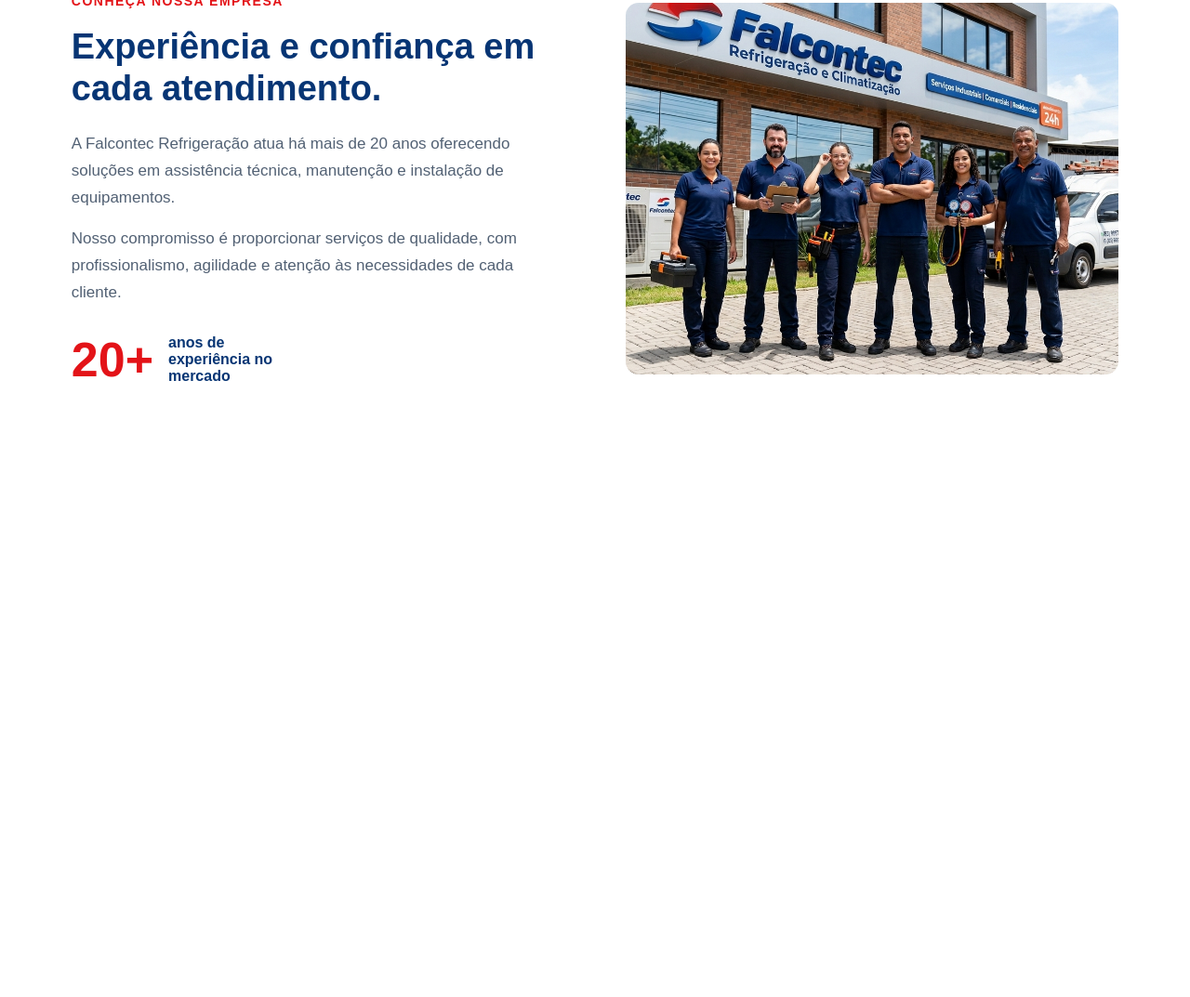
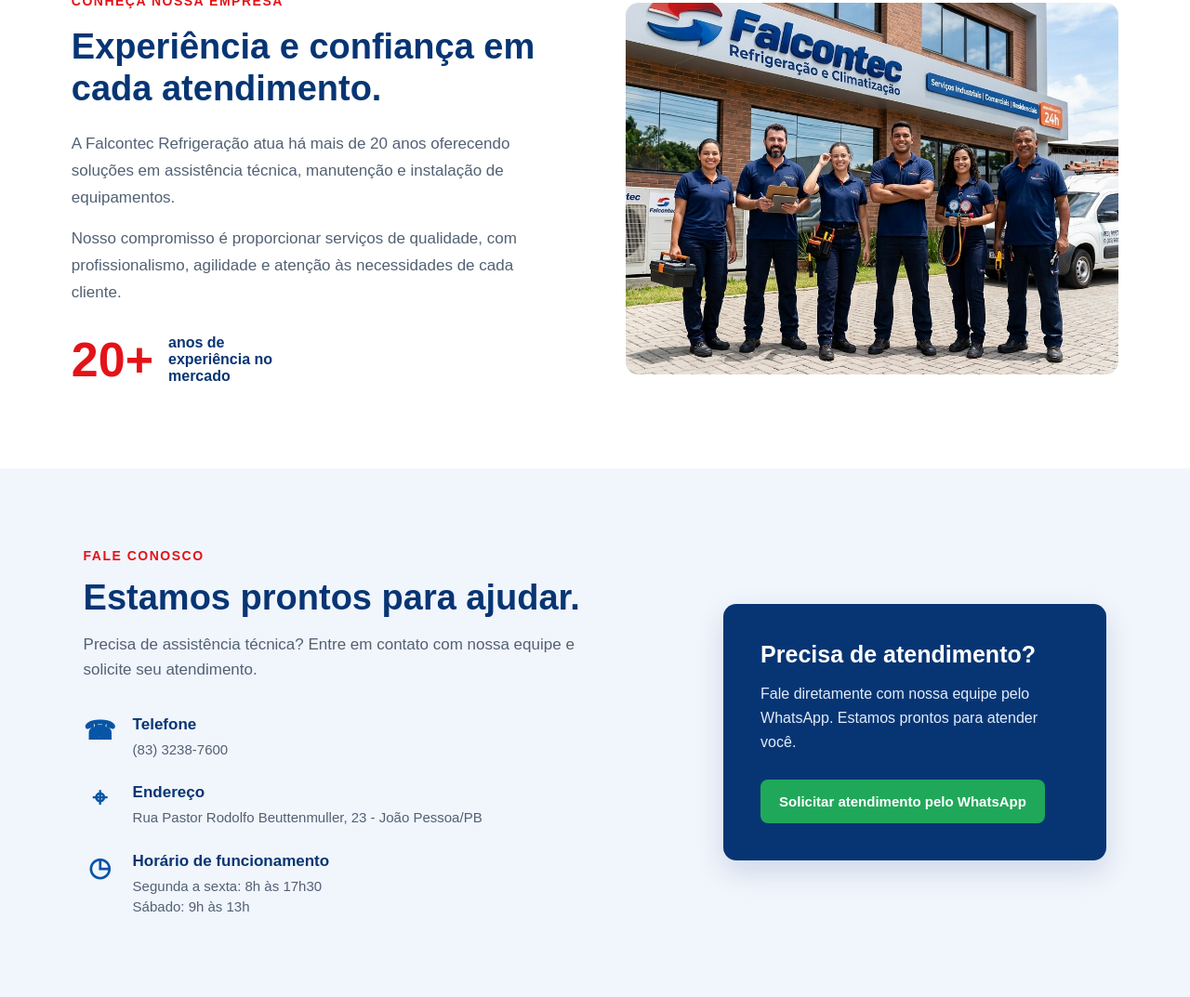
Before and after one commit to CoutinhoGustta/Projeto_Final_FrontEnd, a plain HTML site: page FalconTec/index.html in a window 1280 px wide. Shown: the part 1614-2687 px from the top of the page at 93% size. Before the commit the page ends 2118 px from the top, so only its background shows below. Drawn offline with Linux system fonts and the light colour scheme.

Commit message:
Adicionando O Fale Conosco

```diff
--- a/FalconTec/css/style.css
+++ b/FalconTec/css/style.css
@@ -557,3 +557,121 @@ header {
     height: 300px;
   }
 }
+
+/* ==============================
+   CONTATO
+============================== */
+
+.contato {
+  background-color: #f1f5fc;
+  padding: 85px 7%;
+
+  display: grid;
+  grid-template-columns: 1.2fr 0.8fr;
+  align-items: center;
+  gap: 70px;
+}
+
+.contato-tag {
+  color: var(--vermelho);
+  font-size: 14px;
+  font-weight: bold;
+  letter-spacing: 1.5px;
+}
+
+.contato-conteudo h2 {
+  color: var(--azul-escuro);
+  font-size: 38px;
+  margin: 15px 0;
+}
+
+.contato-conteudo > p {
+  color: #526174;
+  font-size: 17px;
+  line-height: 1.6;
+  max-width: 550px;
+}
+
+.contato-informacoes {
+  display: grid;
+  gap: 25px;
+  margin-top: 35px;
+}
+
+.contato-item {
+  display: flex;
+  align-items: flex-start;
+  gap: 18px;
+}
+
+.contato-icone {
+  color: var(--azul-principal);
+  font-size: 28px;
+  font-weight: bold;
+  width: 35px;
+  text-align: center;
+}
+
+.contato-item h3 {
+  color: var(--azul-escuro);
+  font-size: 17px;
+  margin-bottom: 6px;
+}
+
+.contato-item p {
+  color: #526174;
+  font-size: 15px;
+  line-height: 1.5;
+}
+
+.contato-card {
+  background-color: var(--azul-escuro);
+  color: white;
+  padding: 40px;
+  border-radius: 14px;
+  box-shadow: 0 12px 30px rgba(7, 53, 116, 0.15);
+}
+
+.contato-card h3 {
+  font-size: 25px;
+  margin-bottom: 15px;
+}
+
+.contato-card p {
+  color: #e3edfa;
+  font-size: 16px;
+  line-height: 1.6;
+  margin-bottom: 28px;
+}
+
+.btn-whatsapp {
+  display: inline-block;
+  background-color: #20a85a;
+  color: white;
+  padding: 15px 20px;
+  border-radius: 8px;
+  font-weight: bold;
+  font-size: 15px;
+  text-align: center;
+  transition: 0.2s;
+}
+
+.btn-whatsapp:hover {
+  background-color: #168447;
+}
+
+@media (max-width: 760px) {
+  .contato {
+    grid-template-columns: 1fr;
+    gap: 40px;
+    padding: 60px 7%;
+  }
+
+  .contato-conteudo h2 {
+    font-size: 32px;
+  }
+
+  .contato-card {
+    padding: 30px;
+  }
+}
--- a/FalconTec/index.html
+++ b/FalconTec/index.html
@@ -198,6 +198,64 @@
           />
         </div>
       </section>
+
+      <section class="contato" id="contato">
+        <div class="contato-conteudo">
+          <span class="contato-tag">FALE CONOSCO</span>
+
+          <h2>Estamos prontos para ajudar.</h2>
+
+          <p>
+            Precisa de assistência técnica? Entre em contato com nossa equipe e
+            solicite seu atendimento.
+          </p>
+
+          <div class="contato-informacoes">
+            <div class="contato-item">
+              <span class="contato-icone" aria-hidden="true">☎</span>
+              <div>
+                <h3>Telefone</h3>
+                <p>(83) 3238-7600</p>
+              </div>
+            </div>
+
+            <div class="contato-item">
+              <span class="contato-icone" aria-hidden="true">⌖</span>
+              <div>
+                <h3>Endereço</h3>
+                <p>Rua Pastor Rodolfo Beuttenmuller, 23 - João Pessoa/PB</p>
+              </div>
+            </div>
+
+            <div class="contato-item">
+              <span class="contato-icone" aria-hidden="true">◷</span>
+              <div>
+                <h3>Horário de funcionamento</h3>
+                <p>Segunda a sexta: 8h às 17h30</p>
+                <p>Sábado: 9h às 13h</p>
+              </div>
+            </div>
+          </div>
+        </div>
+
+        <div class="contato-card">
+          <h3>Precisa de atendimento?</h3>
+
+          <p>
+            Fale diretamente com nossa equipe pelo WhatsApp. Estamos prontos
+            para atender você.
+          </p>
+
+          <a
+            href="https://wa.me/558332387600"
+            target="_blank"
+            rel="noopener noreferrer"
+            class="btn-whatsapp"
+          >
+            Solicitar atendimento pelo WhatsApp
+          </a>
+        </div>
+      </section>
     </main>
   </body>
 </html>
```
